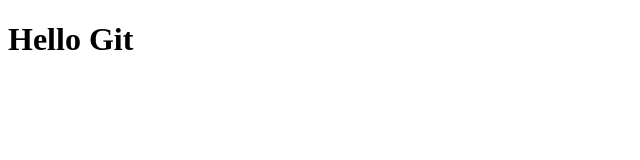
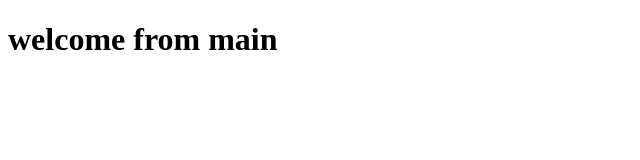
Before and after one commit to shivansh99-alt/devops-git-lab, a plain HTML site: page index.html in a window 1280 px wide. Shown: the whole page, without its empty margins (0-640 px from the left). Drawn offline with Linux system fonts and the light colour scheme.

Commit message:
Change heading on main

```diff
--- a/index.html
+++ b/index.html
@@ -2,6 +2,6 @@
 <html>
 <head><title>Lab 1</title></head>
 <body>
-<h1>Hello Git</h1>
+<h1>welcome from main</h1>
 </body>
 </html>
```
